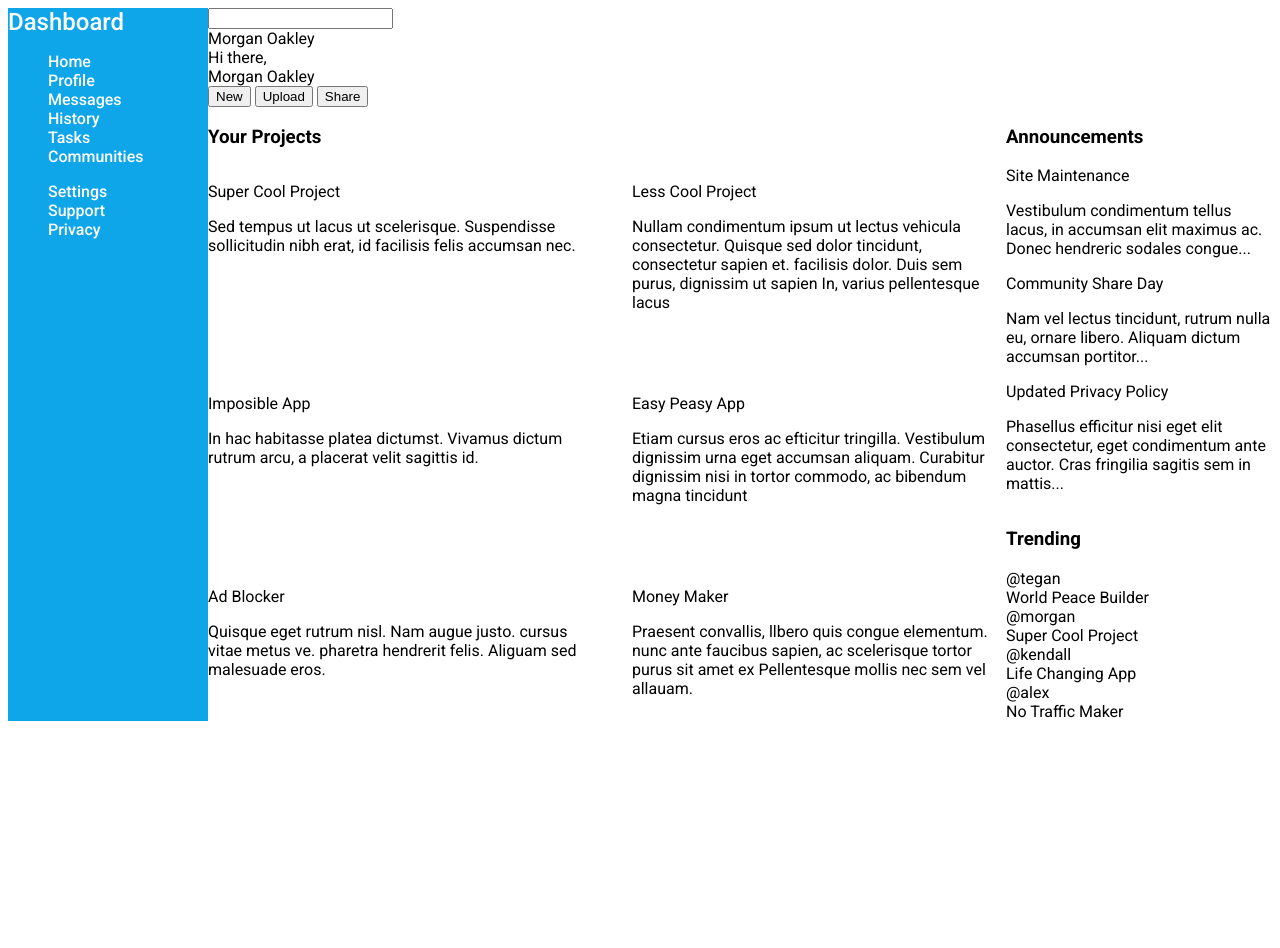
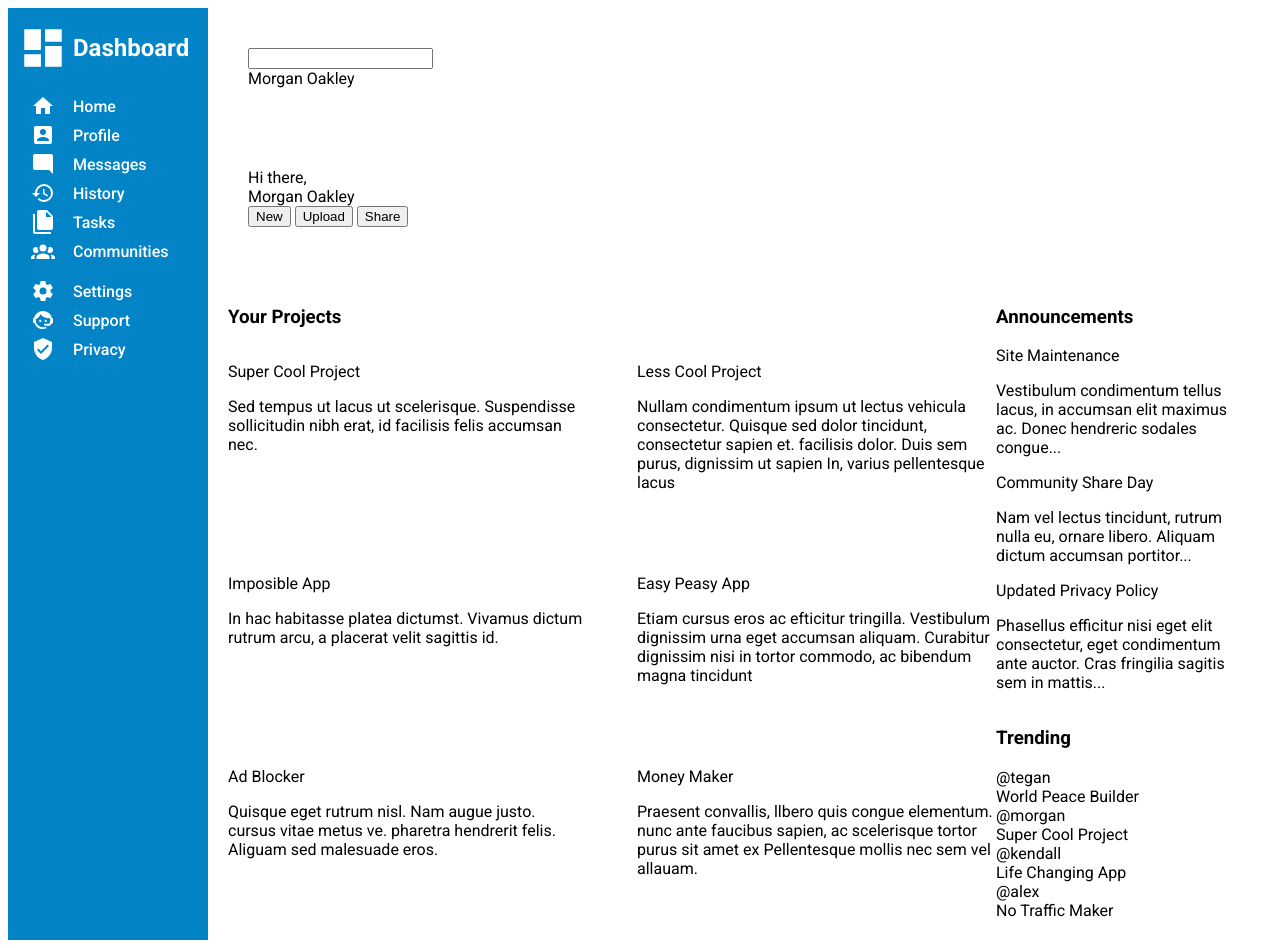
Before and after one commit to oscarote/admin-dashboard, a plain HTML site: page index.html in a window 1280 px wide. Before the commit the page ends 800 px from the top, so only its background shows below. Drawn offline with Linux system fonts and the light colour scheme.

Commit message:
Create sidebar icons structure
Apply CSS to make sidebar looking good.

```diff
--- a/index.html
+++ b/index.html
@@ -33,24 +33,24 @@
 
         <div class="sidebar">
             <div class="logo">
-                <div class="icon"></div>
-                <div class="textitem">Dashboard</div>
+                <img src="./img/view-dashboard.svg" alt="Dashboard icon">
+                <h1>Dashboard</h1>
             </div>
             <div class="menu1">
                 <ul>
-                    <li>Home</li>
-                    <li>Profile</li>
-                    <li>Messages</li>
-                    <li>History</li>
-                    <li>Tasks</li>
-                    <li>Communities</li>
+                    <img src="./img/home.svg" alt="Home icon"><li>Home</li>
+                    <img src="./img/account-box.svg" alt="Profile icon"><li>Profile</li>
+                    <img src="./img/message-reply.svg" alt="Messages icon"><li>Messages</li>
+                    <img src="./img/history.svg" alt="History icon"><li>History</li>
+                    <img src="./img/file-multiple.svg" alt="Tasks icon"><li>Tasks</li>
+                    <img src="./img/account-group.svg" alt="Communities icon"><li>Communities</li>
                 </ul>
             </div>
             <div class="menu2">
                 <ul>
-                    <li>Settings</li>
-                    <li>Support</li>
-                    <li>Privacy</li>
+                    <img src="./img/cog.svg" alt="Settings icon"><li>Settings</li>
+                    <img src="./img/face-agent.svg" alt="Support icon"><li>Support</li>
+                    <img src="./img/shield-check.svg" alt="Privacy icon"><li>Privacy</li>
                 </ul>
             </div>
         </div>
--- a/style.css
+++ b/style.css
@@ -3,7 +3,9 @@
 :root {
     font-family: 'Roboto', sans-serif;
     font-size: 16px;
-    --sidebar: #0ea5e9;
+    --sidebar: #0284c7;
+    --icon: invert(1);
+    box-sizing: border-box;
 }
 
 .container {
@@ -19,29 +21,57 @@
     background-color: var(--sidebar);
     color: white;
     font-weight: 500;
+    padding: 10px;
 }
 
 .header {
     grid-area: header;
+    padding: 40px;
 }
 
 .nav {
     grid-area: nav;
+    padding: 40px;
 }
 
 .main {
     grid-area: main;
     display: grid;
     grid-template-columns: 3fr 1fr;
+    padding: 20px;
 }
 
 /* Sidebar */
-.sidebar .textitem {
+.sidebar img {
+    filter: var(--icon);
+}
+
+.sidebar h1 {
     font-size: 1.5rem;
 }
 .sidebar ul {
     list-style: none;
+    padding: 0;
 }
+
+.menu1 img,
+.menu2 img {
+    height: auto;
+    width: 24px;
+    place-self: center;
+}
+
+.logo,
+.menu1>ul,
+.menu2>ul {
+    display: grid;
+    grid-template-columns: 50px 1fr;
+    gap: 5px;
+    justify-items: start;
+    align-items: center;
+}
+
+
 
 /* Main content */
 .projects {
```
Also changed, not shown: img/account-box.svg (added), img/account-group.svg (added), img/cog.svg (added), img/face-agent.svg (added), img/file-multiple.svg (added), img/githublogo.png (renamed from githublogo.png), img/history.svg (added), img/home.svg (added), img/message-reply.svg (added), img/shield-check.svg (added), img/view-dashboard.svg (added).
